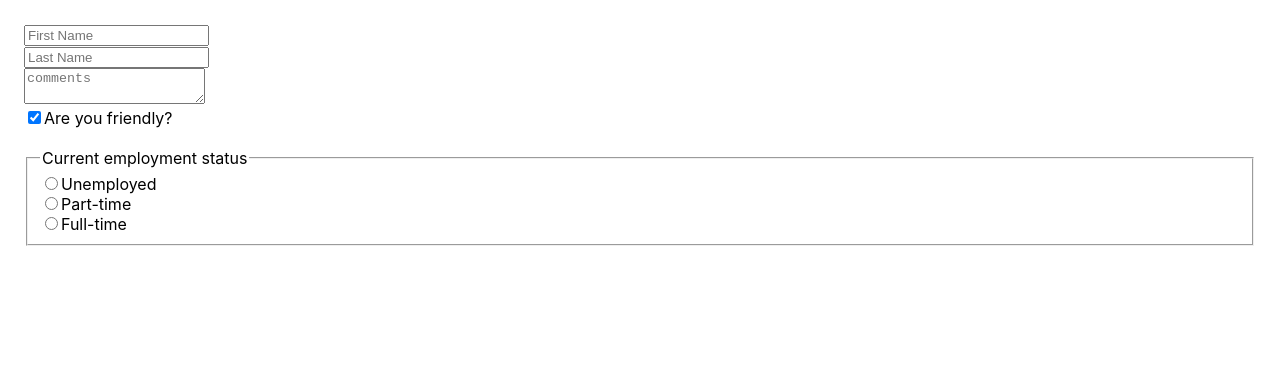
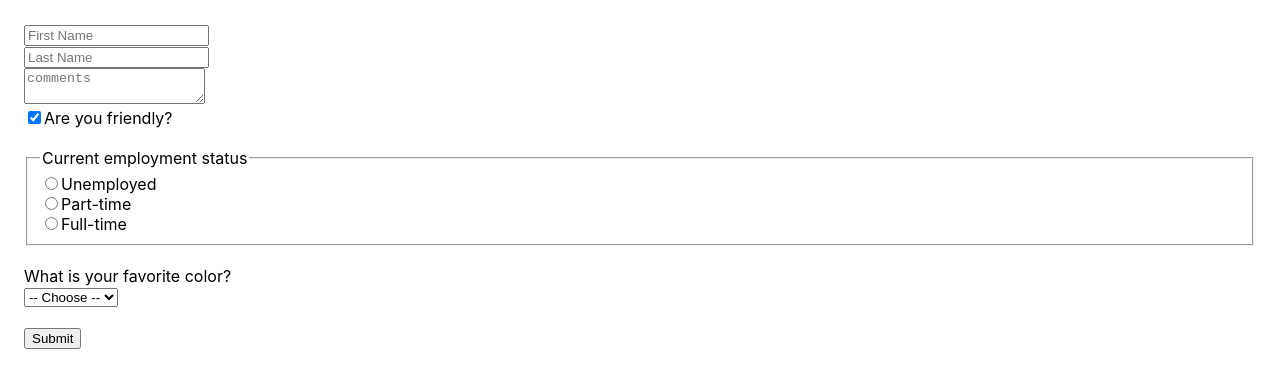
Before and after one commit to tanveer999/React, a React (Create React App) app in the folder practice/practice_form/: page / in a window 1280 px wide. Shown: the top 388 px of the page. Built offline with nearby package versions, Linux system fonts and the light colour scheme; the HTML template or start-up script is replaced by a standard one.

Commit message:
add: submit form

```diff
--- a/practice/practice_form/src/App.js
+++ b/practice/practice_form/src/App.js
@@ -9,10 +9,11 @@
       lastName: "",
       comments: "",
       isFriendly: true,
-      employment: ""
+      employment: "",
+      favColor: ""
     }
   )
-  console.log(formData)
+  // console.log(formData)
   // event is passed by the browser and it has lot of information
   // target returns dom element which triggered the event
   function handleChange(event) {
@@ -28,8 +29,14 @@
     })
   }
 
+  function handleSubmit(event) {
+    event.preventDefault() // dosen't refresh the page data will be present after clicking submit
+    // if preventDefault() is commented page will refresh and inputs will be cleared and data will be passed in url querystring
+    console.log(formData)
+}
+
   return (
-    <form>
+    <form onSubmit={handleSubmit}>
       <input
         type="text"
         placeholder="First Name"
@@ -99,6 +106,29 @@
                 <br />
 
             </fieldset>
+
+            <br />
+
+            <label htmlFor="favColor">What is your favorite color?</label>
+            <br />
+            <select
+                id="favColor"
+                value={formData.favColor}
+                onChange={handleChange}
+                name="favColor"
+            >
+                <option value="">-- Choose --</option>
+                <option value="red">Red</option>
+                <option value="orange">Orange</option>
+                <option value="yellow">Yellow</option>
+                <option value="green">Green</option>
+                <option value="blue">Blue</option>
+                <option value="indigo">Indigo</option>
+                <option value="violet">Violet</option>
+            </select>
+            <br />
+            <br />
+            <button>Submit</button>
     </form>
   );
 }
```
